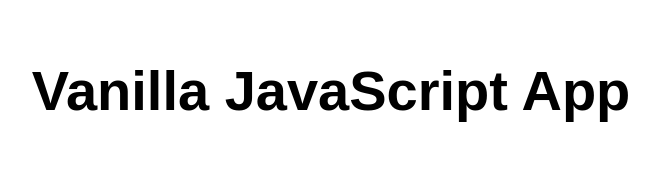
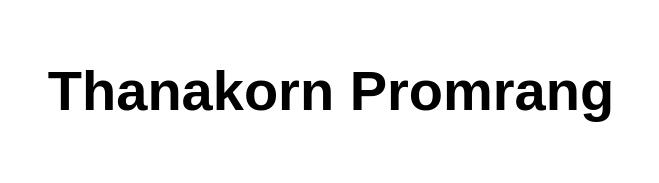
Before and after one commit to phumthanakorn/phumwebapp, a website: page src/index.html in a window 1280 px wide. Shown: the whole page, without its empty margins (309-968 px from the left). Drawn offline with Linux system fonts and the light colour scheme.

Commit message:
Update index.html

```diff
--- a/src/index.html
+++ b/src/index.html
@@ -5,12 +5,12 @@
   <meta charset="UTF-8">
   <meta name="viewport" content="width=device-width, initial-scale=1.0">
   <link rel="stylesheet" href="styles.css">
-  <title>Vanilla JavaScript App</title>
+  <title>LAB 6</title>
 </head>
 
 <body>
   <main>
-    <h1>Vanilla JavaScript App</h1>
+    <h1>Thanakorn Promrang</h1>
   </main>
 </body>
 
```
